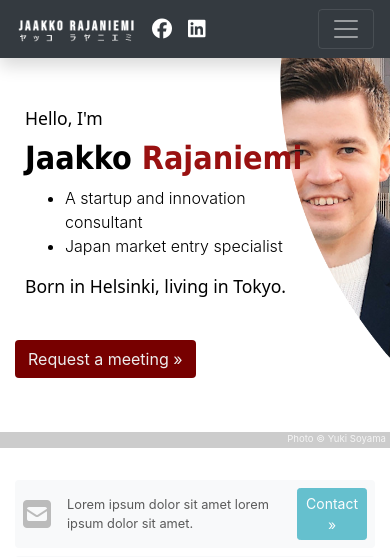
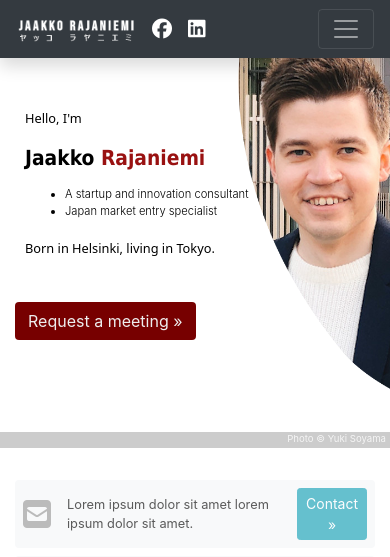
Before and after one commit to jaakkorajaniemi/shuriken, a Django app: template shuriken/apps/core/templates/core/index.html in a window 390 px wide. Shown: the top 557 px of the page. Run offline with Django 3.2, Linux system fonts and the light colour scheme; the template is opened without the code that fills it, so the values that code supplies are empty; some libraries are stand-ins or nearby versions; some web fonts are replaced.

Commit message:
header 2

```diff
--- a/static/css/shuriken.css
+++ b/static/css/shuriken.css
@@ -197,7 +197,7 @@ h1, h2, h3, h4, h5, h6 {
 
   width: 100%;
   object-fit: cover;
-  object-position: 25% 0px;
+  object-position: 30% 0px;
 }
 
 #sh-section-header .inner .item .sh-bar {
@@ -284,6 +284,18 @@ h1, h2, h3, h4, h5, h6 {
 /* All Mobile Sizes (devices and browser) */
 @media only screen and (max-width: 767px) {
 
+  #sh-section-header .inner .item .feature h2 {
+    font-size: 1.3rem;
+  }
+
+  #sh-section-header .inner .item .feature p {
+    font-size: 0.8rem;
+  }
+
+  #sh-section-header .inner .item .feature ul li {
+    font-size: 0.7rem;
+  }
+
   .sh-desktop-only {
     display: none;
     visibility: hidden;
```
